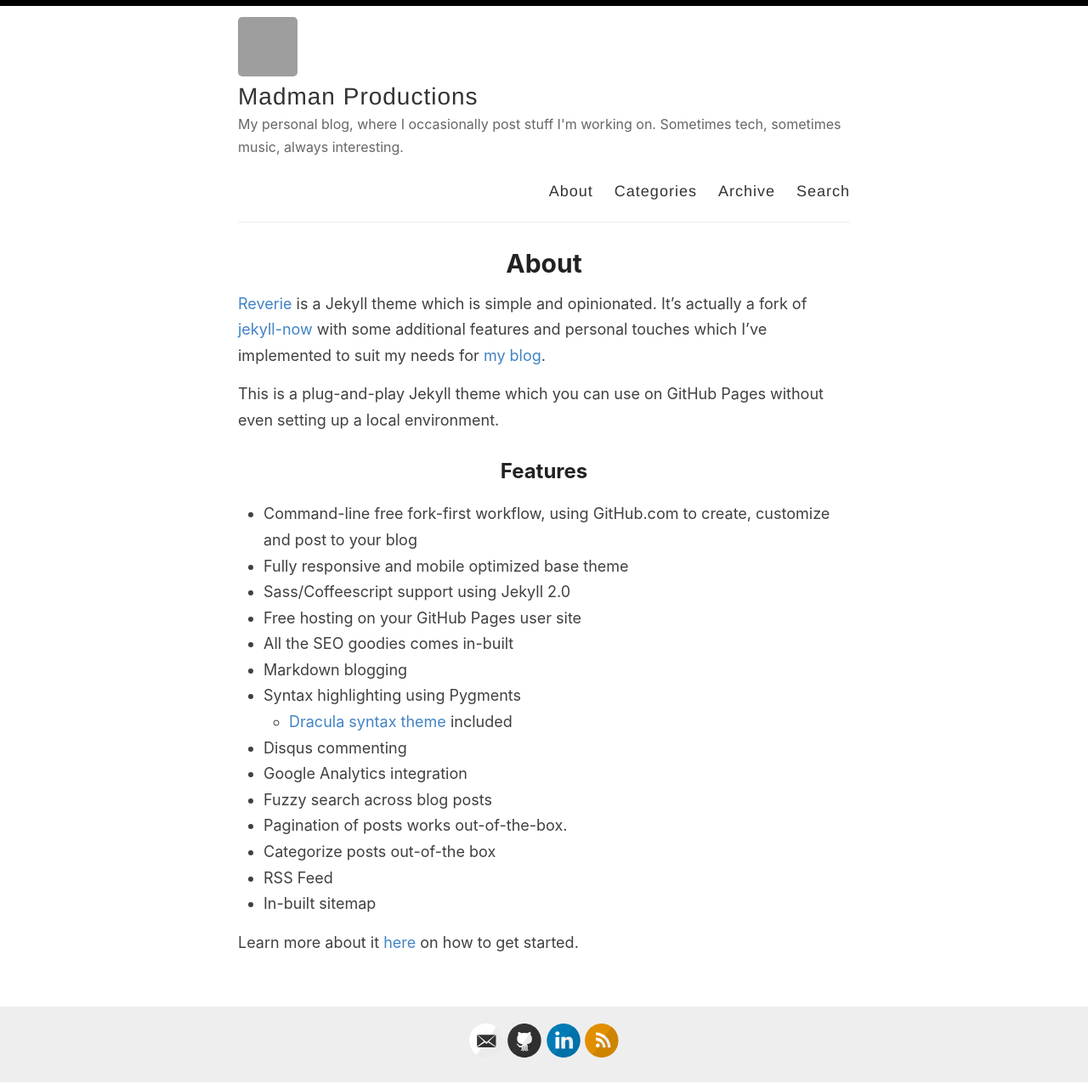
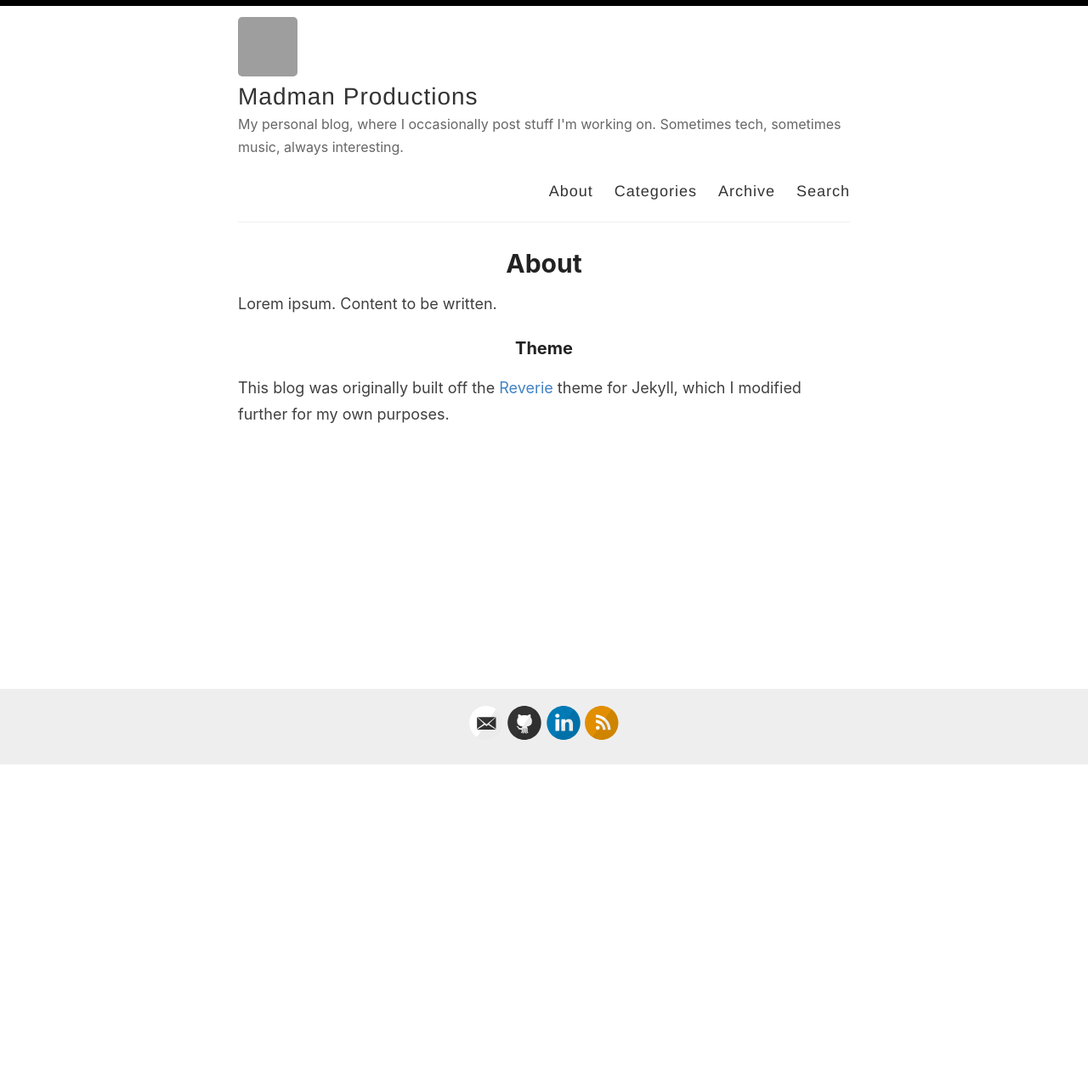
Before and after one commit to jpcranford/jpcranford.github.io, a Jekyll site: the page built from _pages/about.md, in a window 1280 px wide. Shown: the whole page at 85% size. Built offline with Jekyll 4.4.1, drawn with Linux system fonts in a browser that asks for light colours; after the commit the page ends 901 px from its top, so only the background shows below that; grey boxes are pictures that could not be loaded.

Commit message:
Update about.md

```diff
--- a/_pages/about.md
+++ b/_pages/about.md
@@ -4,26 +4,7 @@ title: About
 permalink: /about/
 ---
 
-[Reverie](https://github.com/amitmerchant1990/reverie) is a Jekyll theme which is simple and opinionated. It's actually a fork of [jekyll-now](https://github.com/barryclark/jekyll-now) with some additional features and personal touches which I've implemented to suit my needs for [my blog](https://www.amitmerchant.com).
+Lorem ipsum. Content to be written.
 
-This is a plug-and-play Jekyll theme which you can use on GitHub Pages without even setting up a local environment.
-
-## Features
-
-- Command-line free fork-first workflow, using GitHub.com to create, customize and post to your blog
-- Fully responsive and mobile optimized base theme
-- Sass/Coffeescript support using Jekyll 2.0
-- Free hosting on your GitHub Pages user site
-- All the SEO goodies comes in-built
-- Markdown blogging
-- Syntax highlighting using Pygments
-    - [Dracula syntax theme](https://draculatheme.com/) included
-- Disqus commenting
-- Google Analytics integration
-- Fuzzy search across blog posts
-- Pagination of posts works out-of-the-box.
-- Categorize posts out-of-the box
-- RSS Feed
-- In-built sitemap
-
-Learn more about it [here](https://github.com/amitmerchant1990/reverie) on how to get started.
+### Theme
+This blog was originally built off the [Reverie](https://github.com/amitmerchant1990/reverie) theme for Jekyll, which I modified further for my own purposes.
```
